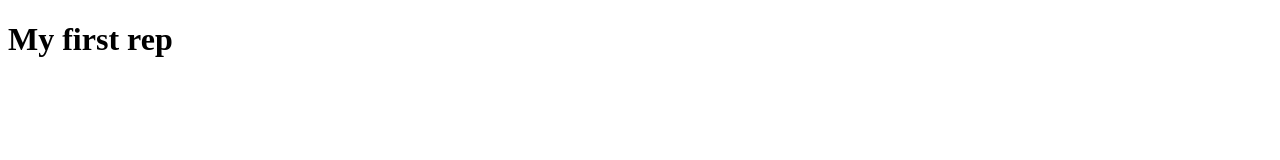
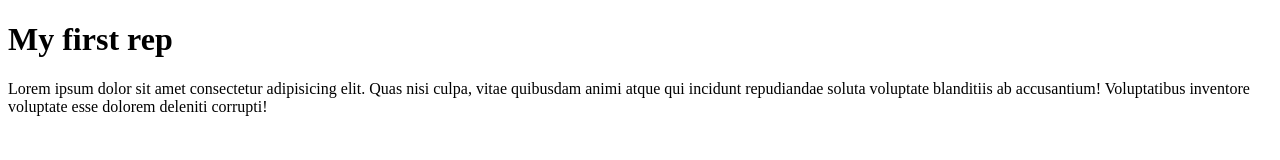
Before and after one commit to AnnaHelunets/type, a plain HTML site: page index.html in a window 1280 px wide. Drawn offline with Linux system fonts and the light colour scheme.

Commit message:
add text content

```diff
--- a/index.html
+++ b/index.html
@@ -7,5 +7,6 @@
 </head>
 <body>
     <h1>My first rep</h1>
+    <p>Lorem ipsum dolor sit amet consectetur adipisicing elit. Quas nisi culpa, vitae quibusdam animi atque qui incidunt repudiandae soluta voluptate blanditiis ab accusantium! Voluptatibus inventore voluptate esse dolorem deleniti corrupti!</p>
 </body>
 </html>
```
